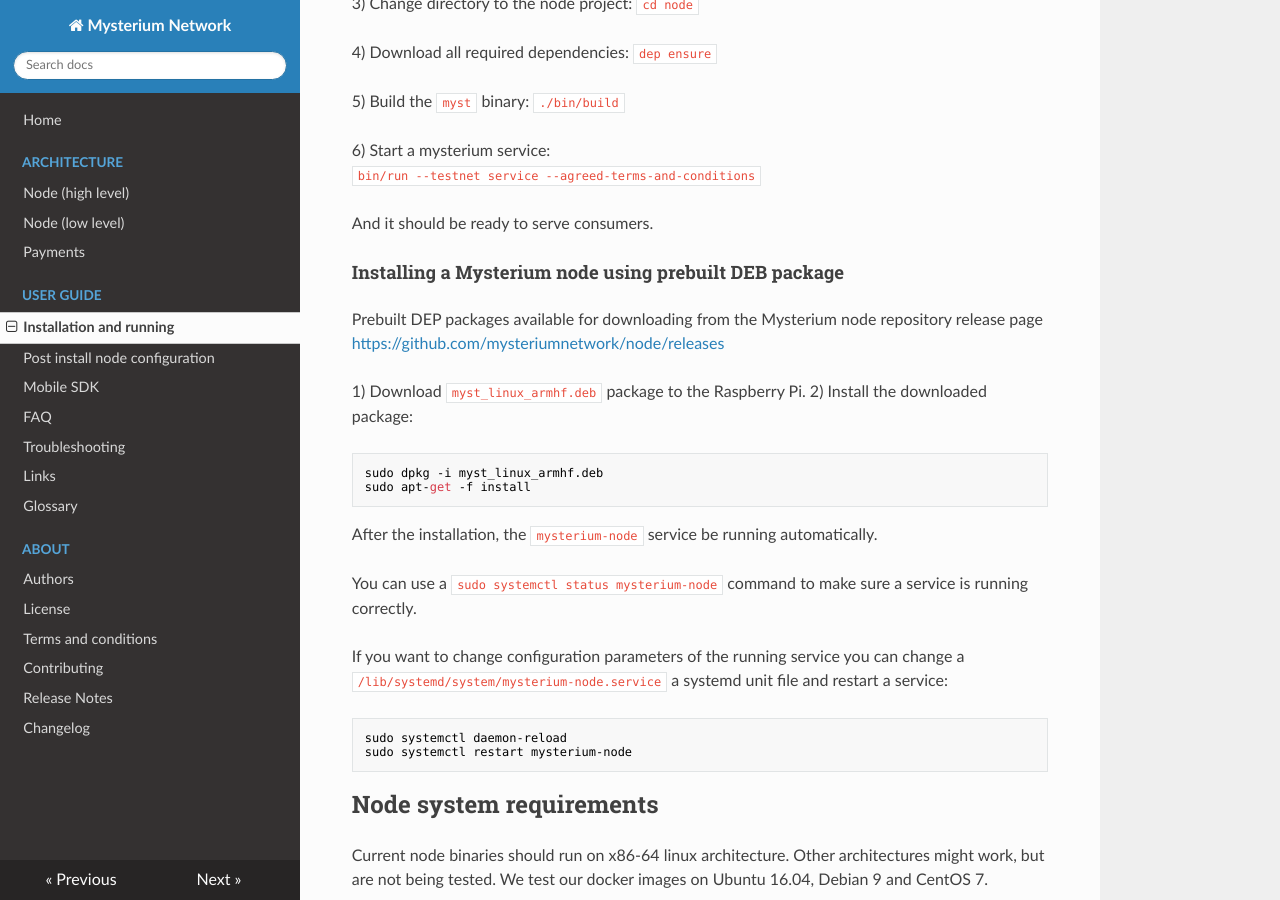
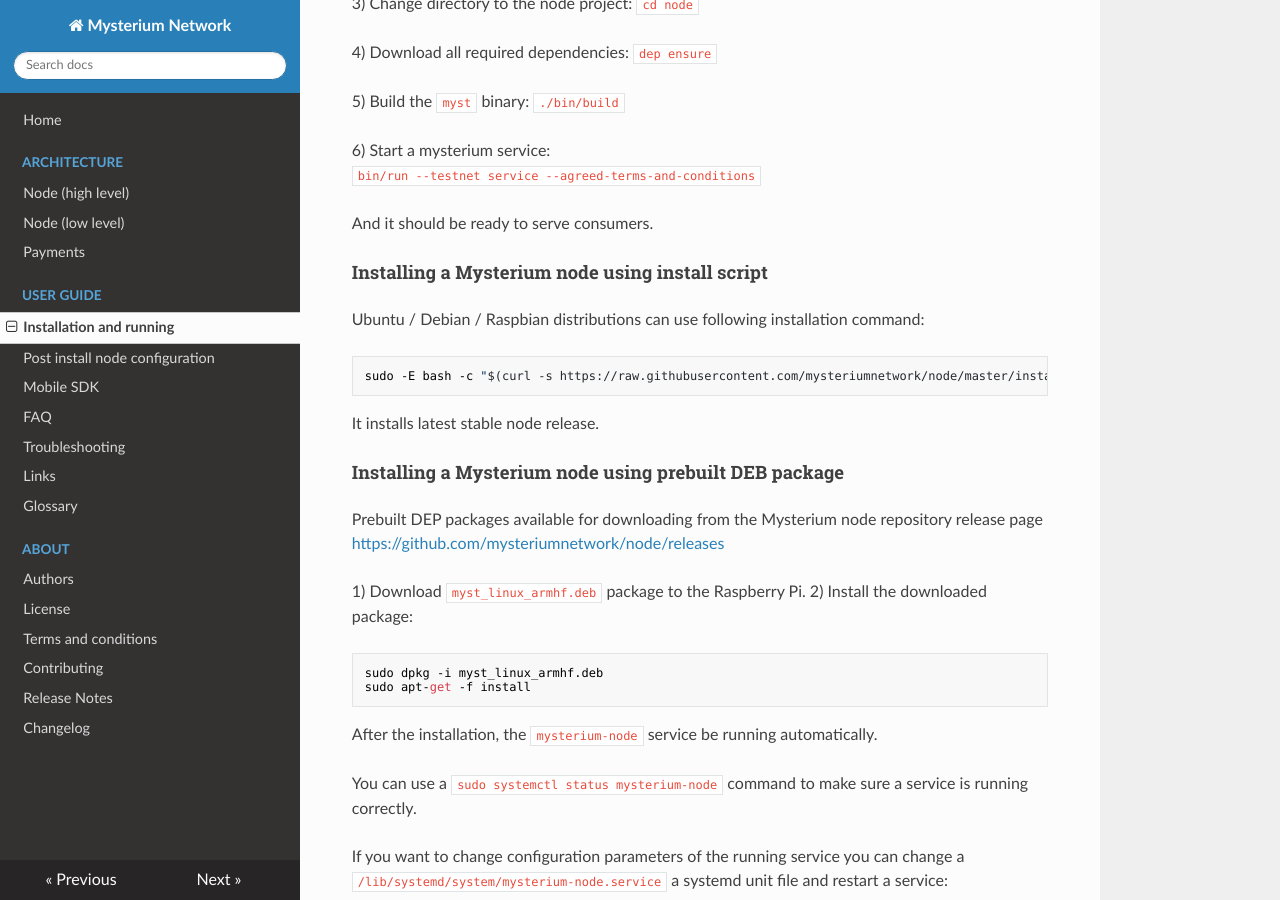
Before and after one commit to mysteriumnetwork/docs, an MkDocs documentation site: the page built from docs/user-guide/installation.md, in a window 1280 px wide and 900 px high, scrolled down 2144 px. Built offline with MkDocs 1.6.1, drawn with Linux system fonts in a browser that asks for light colours; nearby versions of some CDN libraries; old or Windows-style settings are respelled for this version of MkDocs.

Commit message:
Document Install script command for debian based distributions

````diff
--- a/docs/user-guide/installation.md
+++ b/docs/user-guide/installation.md
@@ -88,6 +88,16 @@ There are two possible ways to install the Mysterium node on Raspbian. Building
    `bin/run --testnet service --agreed-terms-and-conditions`
 
 And it should be ready to serve consumers.
+
+#### Installing a Mysterium node using install script
+
+Ubuntu / Debian / Raspbian distributions can use following installation command:
+
+```
+sudo -E bash -c "$(curl -s https://raw.githubusercontent.com/mysteriumnetwork/node/master/install.sh)"
+```
+
+It installs latest stable node release.
 
 #### Installing a Mysterium node using prebuilt DEB package
 
````
